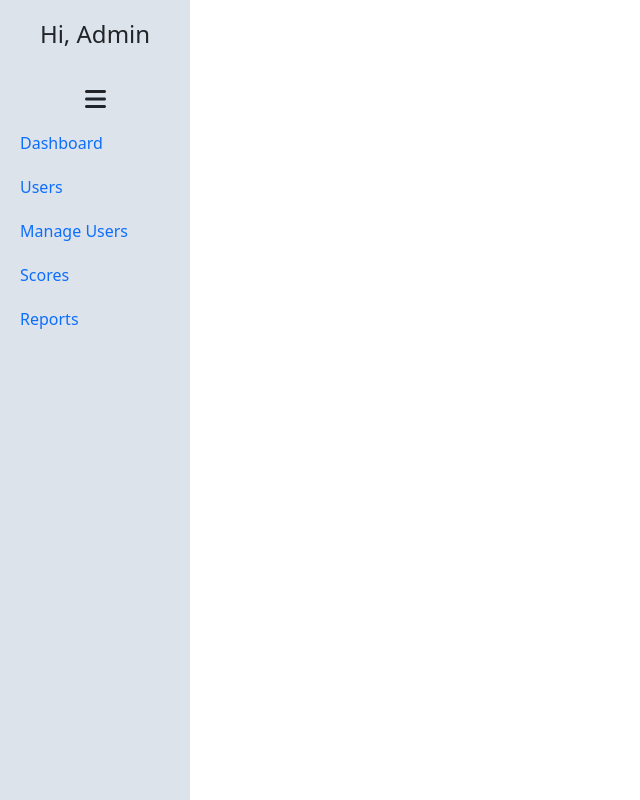
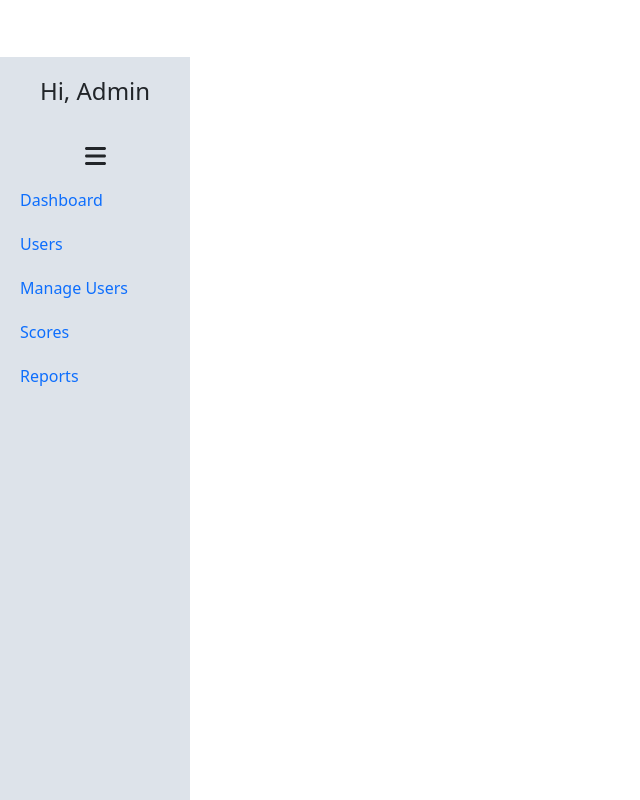
Before and after one commit to Manjup96/quiz-app, a React (Create React App) app: page /sidebar in a window 1280 px wide. Shown: the whole page, without its empty margins (0-640 px from the left). Built offline with nearby package versions, Linux system fonts and the light colour scheme.

Commit message:
Saikrushna

```diff
--- a/src/Styles/Components/AdminUser.css
+++ b/src/Styles/Components/AdminUser.css
@@ -4,7 +4,7 @@
 
  .user-table-heading {
     text-align: center;
-    margin-top: 35px;
+    /* margin-top: -490px; */
  }
 
   table {
--- a/src/Styles/Components/Sidebar.css
+++ b/src/Styles/Components/Sidebar.css
@@ -7,8 +7,8 @@
     height: 100vh;
     transition: width 0.3s ease;
     background-color: #dde3ea;
-    /* position: fixed; */
-    /* margin-top: 57px; */
+    position: fixed;
+    margin-top: 57px;
   }
 
   .sidebar.collapsed {
```
